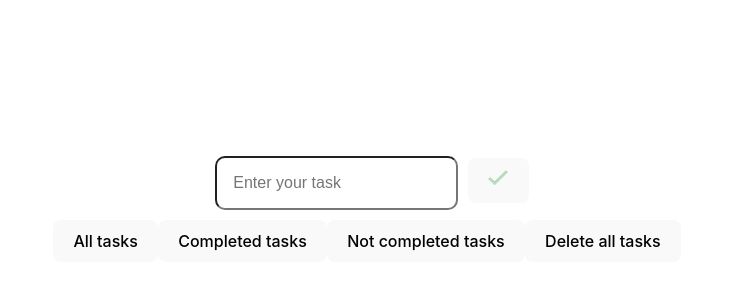
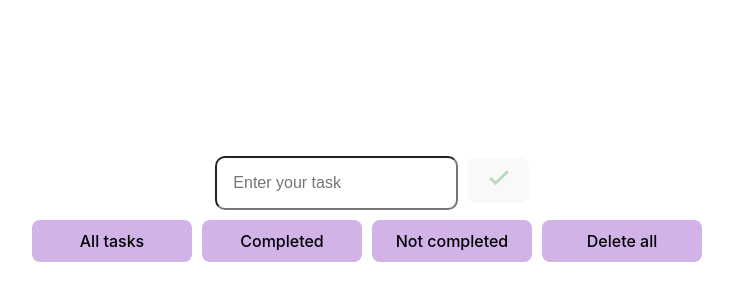
Before and after one commit to HuzataKaterina/TodoList, a React (Vite) app: page / in a window 1280 px wide. Shown: the part 188-488 px from the top of the page, without its empty margins (273-1006 px from the left). Built offline with nearby package versions, Linux system fonts and the light colour scheme.

Commit message:
updated changes

```diff
--- a/src/components/AddTask.jsx
+++ b/src/components/AddTask.jsx
@@ -11,6 +11,11 @@ export const AddTask = ({ addTodo }) => {
     task: "",
     completed: false,
   });
+  const handleKeyDown = (event) => {
+    if (event.code === "Enter") {
+      handleAddTask();
+    }
+  };
 
   const handleAddTask = () => {
     if (todoFull.task !== "") {
@@ -33,6 +38,7 @@ export const AddTask = ({ addTodo }) => {
         type="text"
         value={todoFull.task}
         onChange={hadleChange}
+        onKeyDown={handleKeyDown}
         className={style.input}
         placeholder="Enter your task"
       />
--- a/src/components/TodosList.jsx
+++ b/src/components/TodosList.jsx
@@ -25,16 +25,57 @@ export const TodosList = ({ todos, setTodos }) => {
     );
     localStorage.setItem("todos", JSON.stringify(todos));
   };
+
+  const handelClickAllTasks = () => {
+    const todos = JSON.parse(localStorage.getItem("todos"))
+    if (todos) {
+      setTodos(todos)
+    }
+  };
+
+  const handelClickNotCompleted = () => {
+    const todos = JSON.parse(localStorage.getItem("todos"));
+    setTodos(
+      todos.filter((todo) => {
+        if (!todo.completed) {
+          return todo;
+        }
+      })
+    );
+  };
+
+  const handelClickCompleted = () => {
+    const todos = JSON.parse(localStorage.getItem("todos"));
+    setTodos(
+      todos.filter((todo) => {
+        if (todo.completed) {
+          return todo;
+        }
+      })
+    );
+  };
   const handleClickDeleteAll = () => {
     localStorage.clear();
+    setTodos([])
   };
   return (
     <>
-      <div>
-        <button>All tasks</button>
-        <button>Completed tasks</button>
-        <button>Not completed tasks</button>
-        <button onClick={handleClickDeleteAll}>Delete all tasks</button>
+      <div className={style.divFilters}>
+        <button onClick={handelClickAllTasks} className={style.buttonFilters}>
+          All tasks
+        </button>
+        <button onClick={handelClickCompleted} className={style.buttonFilters}>
+          Completed
+        </button>
+        <button
+          onClick={handelClickNotCompleted}
+          className={style.buttonFilters}
+        >
+          Not completed
+        </button>
+        <button onClick={handleClickDeleteAll} className={style.buttonFilters}>
+          Delete all
+        </button>
       </div>
       <ul className={style.ulTodo}>
         {todos.map((todo) => (
--- a/src/styles/ListStyle.module.css
+++ b/src/styles/ListStyle.module.css
@@ -1,4 +1,4 @@
-.liTodo{
+.liTodo {
   width: 600px;
   display: flex;
   flex-direction: row;
@@ -9,23 +9,33 @@
   background-color: rgb(194, 185, 201);
   border-radius: 1em;
 }
-.input{
+.input {
   border-radius: 10px;
   padding: 1em;
   margin: 10px;
   font-size: 1em;
-
 }
-.divTodo{
+.divTodo {
   display: flex;
   flex-direction: row;
   background-color: rgb(194, 185, 201);
   margin: 1em;
   border-radius: 1em;
 }
-.completed{
+.completed {
   text-decoration: line-through;
 }
-.btnInput{
+.btnInput {
   background-color: rgb(194, 185, 201);
 }
+/* .divFilters {
+  width: 600px;
+  display: flex;
+  flex-direction: row;
+  margin: auto;
+ } */
+ .buttonFilters{
+    width: 160px;
+    background-color: rgb(209, 179, 231);
+    margin: 0 5px;
+ }
```
Lines whose indentation alone changed are shown as unchanged.
